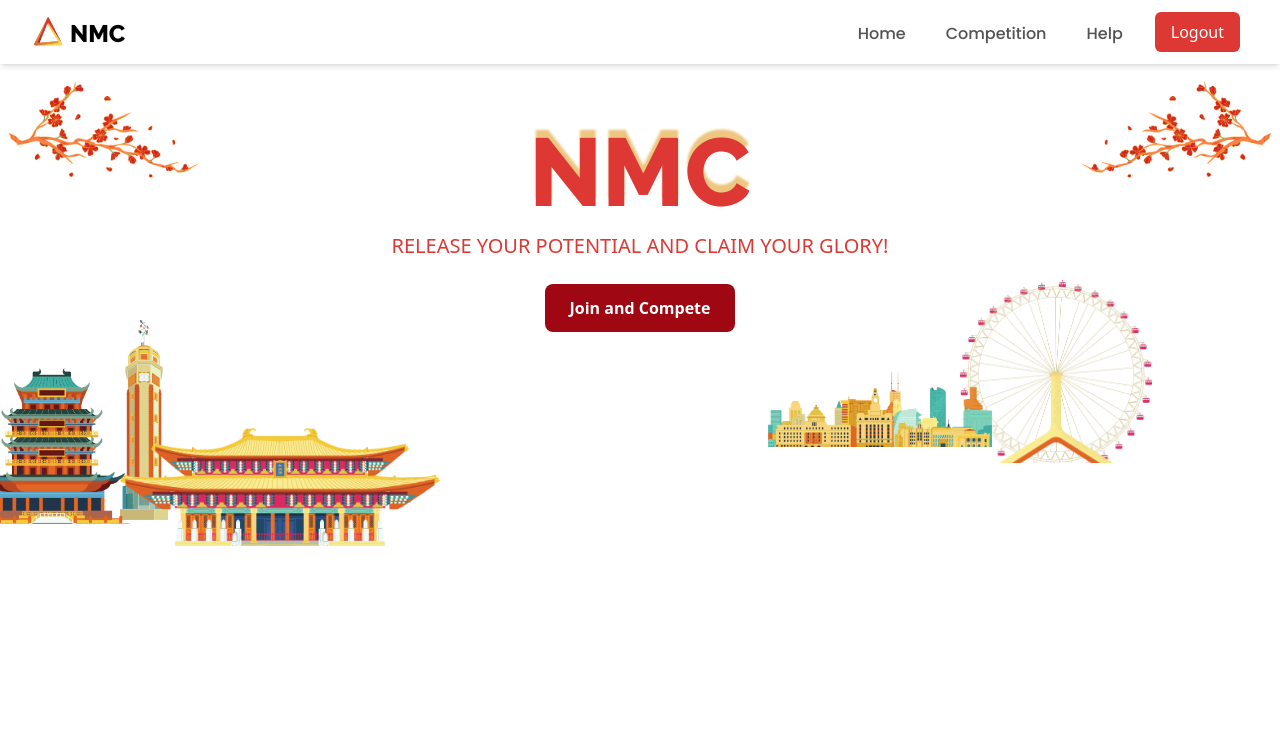
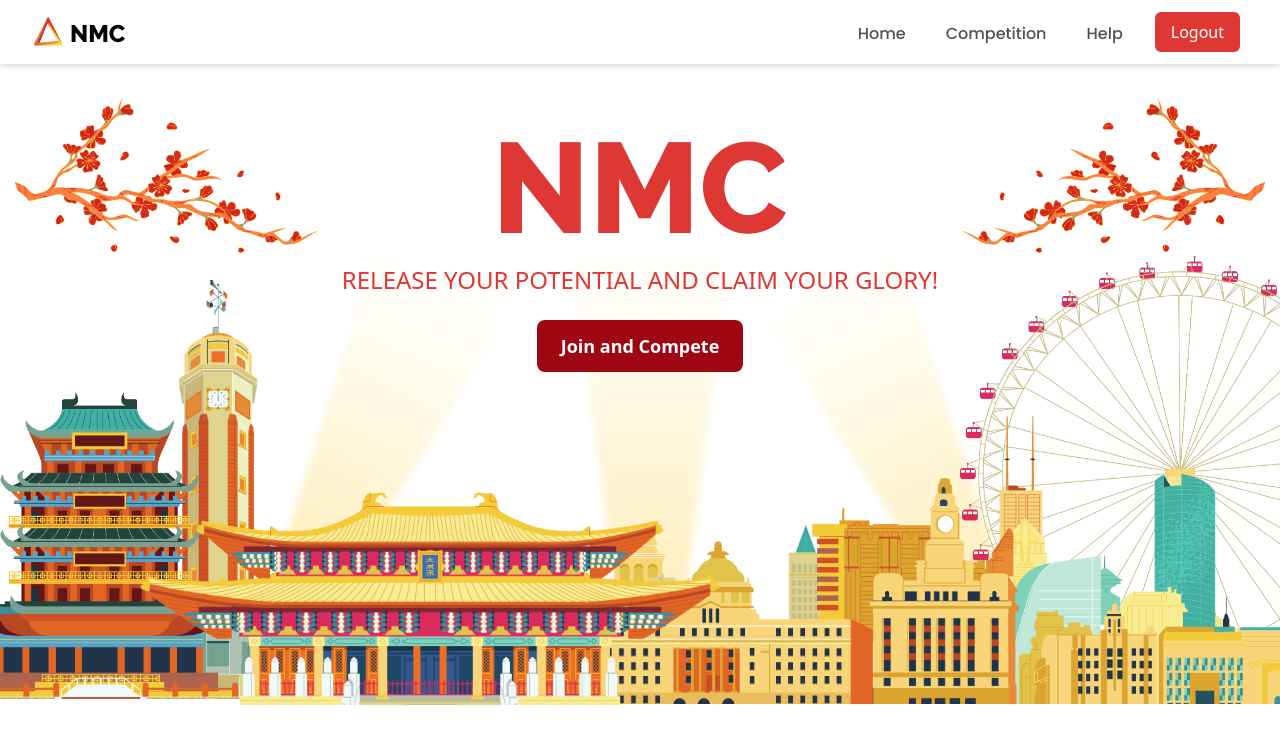
Before and after one commit to Ella-Raputri/WADS-FinalProject, a React (Vite) app in the folder frontend/: page / in a window 1280 px wide. Shown: the top 744 px of the page. Built offline with nearby package versions, Linux system fonts and the light colour scheme.

Commit message:
feature: anding page parallax layout laptop

```diff
--- a/frontend/src/pages/WelcomePage.jsx
+++ b/frontend/src/pages/WelcomePage.jsx
@@ -1,40 +1,81 @@
-import React from 'react'
-import {  useNavigate } from 'react-router-dom'
+import React from 'react';
+import { useNavigate } from 'react-router-dom';
 
 const WelcomePage = () => {
   const navigate = useNavigate();
 
   const goToCompete = () => {
     navigate('/usercomp');
-  }
+  };
 
   return (
     <>
       <section className="relative w-full flex flex-col items-center text-center py-10 h-screen overflow-hidden">
         {/* Background Images */}
         <div className="relative w-full flex justify-center">
-        <img src="src/assets/welcome_page/flower.png" alt="Flower Left" className="absolute top-3 left-0 w-35 sm:w-50"/>
-        <img src="src/assets/welcome_page/flower2.png" alt="Flower Right" className="absolute top-3 right-0 w-35 sm:w-50" />
-        <img src="src/assets/welcome_page/tower.png" alt="Tower" className="absolute top-70 left-30 w-14 sm:w-12" />
-        <img src="src/assets/welcome_page/temple.png" alt="Temple" className="absolute top-82 -left-15 w-65 sm:w-56" />
-        <img src="src/assets/welcome_page/ferris.png" alt="Ferris Wheel" className="absolute top-60 left-3/4 w-70 sm:w-48" />
-        <img src="src/assets/welcome_page/buildings.png" alt="Buildings" className="absolute top-83 left-3/5 w-130 sm:w-56 object-cover" />
-        <img src="src/assets/welcome_page/palace.png" alt="Palace" className="absolute top-97 left-30 w-82 sm:w-80" />
-        {/* <img src="src/assets/welcome_page/light1.png" alt="Light1" className="absolute top-10 left-1/3 w-24 sm:w-32 " />
-        <img src="src/assets/welcome_page/light2.png" alt="Light2" className="absolute top-10 right-1/3 w-24 sm:w-32 " />
-        <img src="src/assets/welcome_page/light3.png" alt="Light3" className="absolute top-16 w-36 sm:w-48" /> */}
+        <img
+            src="src/assets/welcome_page/light3.png"
+            alt="Light3"
+            className="absolute top-30 left-[50%] h-80 sm:left-[55%] md:h-100 xl:top-45 xl:h-120 xl:left-[58%]"
+          />
+          <img
+            src="src/assets/welcome_page/light2.png"
+            alt="Light2"
+            className="absolute top-30 left-[36%] h-80 sm:left-[40%] md:h-100 lg:left-[44%] xl:top-45 xl:h-120"
+          />
+          <img
+            src="src/assets/welcome_page/light1.png"
+            alt="Light1"
+            className="absolute top-30 -left-[10%] h-80 sm:left-[8%] md:h-100 lg:left-[15%] xl:top-45 xl:h-120"
+          />
+          <img
+            src="src/assets/welcome_page/flower.png"
+            alt="Flower Left"
+            className="absolute top-3 left-0 w-35 sm:w-50 md:w-60 lg:w-70 xl:w-80 2xl:w-90"
+          />
+          <img
+            src="src/assets/welcome_page/flower2.png"
+            alt="Flower Right"
+            className="absolute top-3 right-0 w-35 sm:w-50 md:w-60 lg:w-70 xl:w-80 2xl:w-90"
+          />
+          <img
+            src="src/assets/welcome_page/tower.png"
+            alt="Tower"
+            className="absolute top-70 left-30 w-14 sm:w-16 sm:top-60 md:w-18 lg:w-21 lg:left-35 lg:top-55 xl:w-25 xl:top-60 xl:left-42 2xl:w-30 2xl:top-65 2xl:left-45"
+          />
+          <img
+            src="src/assets/welcome_page/temple.png"
+            alt="Temple"
+            className="absolute top-82 -left-15 w-65 sm:w-70 sm:top-78 sm:-left-20 md:w-78 md:-left-22 md:top-80 lg:w-90 lg:-left-26 xl:w-110 xl:-left-30 xl:top-88 2xl:w-130 2xl:-left-35 2xl:top-95"
+          />
+          <img
+            src="src/assets/welcome_page/ferris.png"
+            alt="Ferris Wheel"
+            className="absolute top-60 left-3/4 w-70 sm:w-73 sm:top-54 md:w-83 md:left-140 lg:left-3/4 lg:w-92 xl:w-110 2xl:w-130 2xl:top-50"
+          />
+          <img
+            src="src/assets/welcome_page/buildings.png"
+            alt="Buildings"
+            className="absolute top-83 left-3/5 w-130 sm:w-135 sm:top-80 md:w-160 md:top-81 md:left-105 lg:w-180 lg:left-1/3 xl:w-215 xl:left-5/12 xl:top-94 2xl:w-250 2xl:left-1/3 2xl:top-100 object-cover"
+          />
+          <img
+            src="src/assets/welcome_page/palace.png"
+            alt="Palace"
+            className="absolute top-98 left-30 w-82 sm:w-88 sm:top-94 md:w-110 md:top-95 md:left-20 lg:w-122 lg:left-30 lg:top-98 xl:w-145 xl:left-35 xl:top-113 2xl:w-170 2xl:left-40 2xl:top-120"
+          />
+
         </div>
 
         {/* Text & Button */}
         <div className="relative z-10 mt-24 sm:mt-16">
-        <h1 className="drop-shadow-[0px_-8px_1px_#dd910a85] color-text-red font-extrabold text-6xl sm:text-7xl md:text-8xl font-raleway p-5 pb-3">
+          <h1 className="color-text-red font-extrabold text-6xl sm:text-7xl md:text-8xl xl:text-9xl 2xl:text-10xl font-raleway p-5 pb-3">
             NMC
           </h1>
-        <p className="text-lg sm:text-xl color-text-red">
+          <p className="text-lg sm:text-xl xl:text-2xl 2xl:text-3xl color-text-red">
             RELEASE YOUR POTENTIAL AND CLAIM YOUR GLORY!
           </p>
           <button
-          className="mx-auto mt-6 bg-red-800 text-white font-bold py-3 px-6 rounded-lg text-sm sm:text-base hover:bg-red-700 transition"
+            className="mx-auto mt-6 bg-red-800 text-white font-bold py-3 px-6 rounded-lg text-sm sm:text-base xl:text-lg 2xl:text-xl hover:bg-red-700 transition"
             onClick={goToCompete}
           >
             Join and Compete
@@ -64,6 +105,6 @@ const WelcomePage = () => {
       </div>
     </>
   );
-}
+};
 
-export default WelcomePage
+export default WelcomePage;
```
Also changed, not shown: 1 other file (tests, documents, lock files or other folders). Lines whose indentation alone changed are shown as unchanged.
